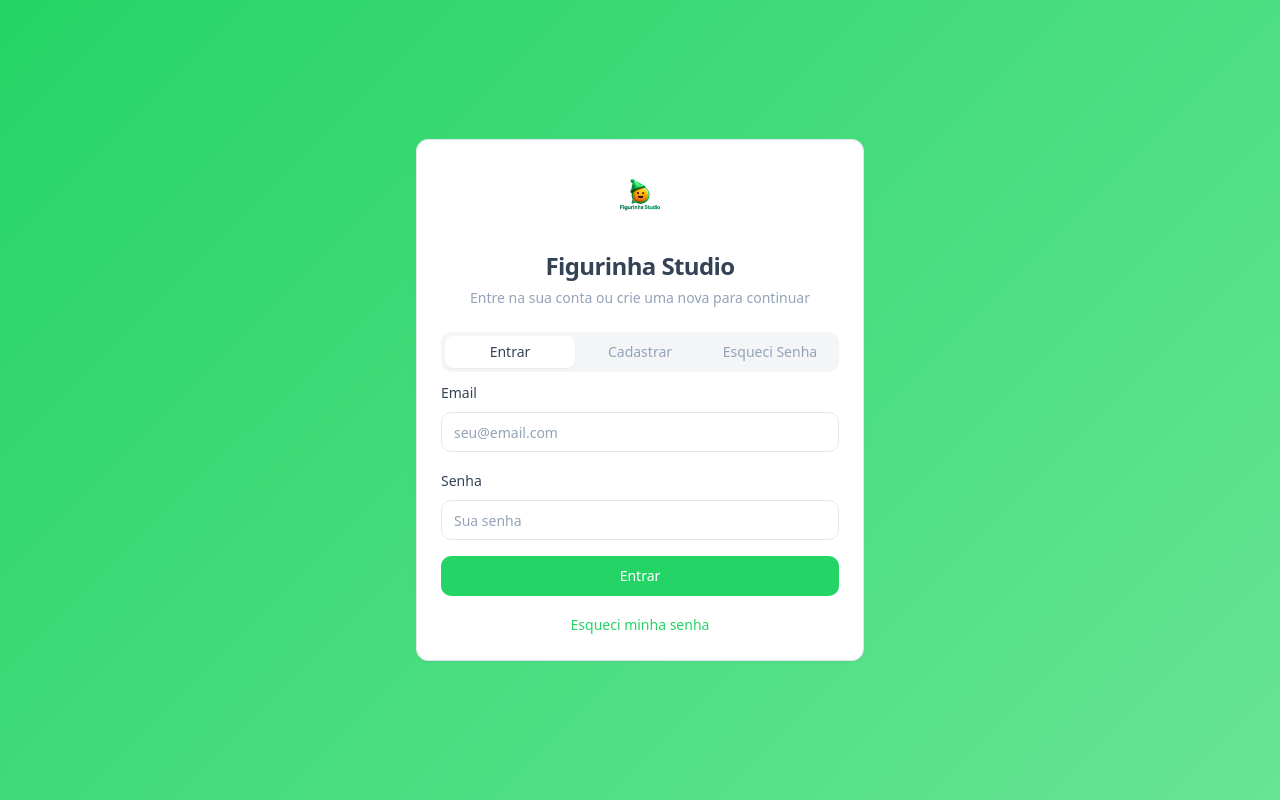
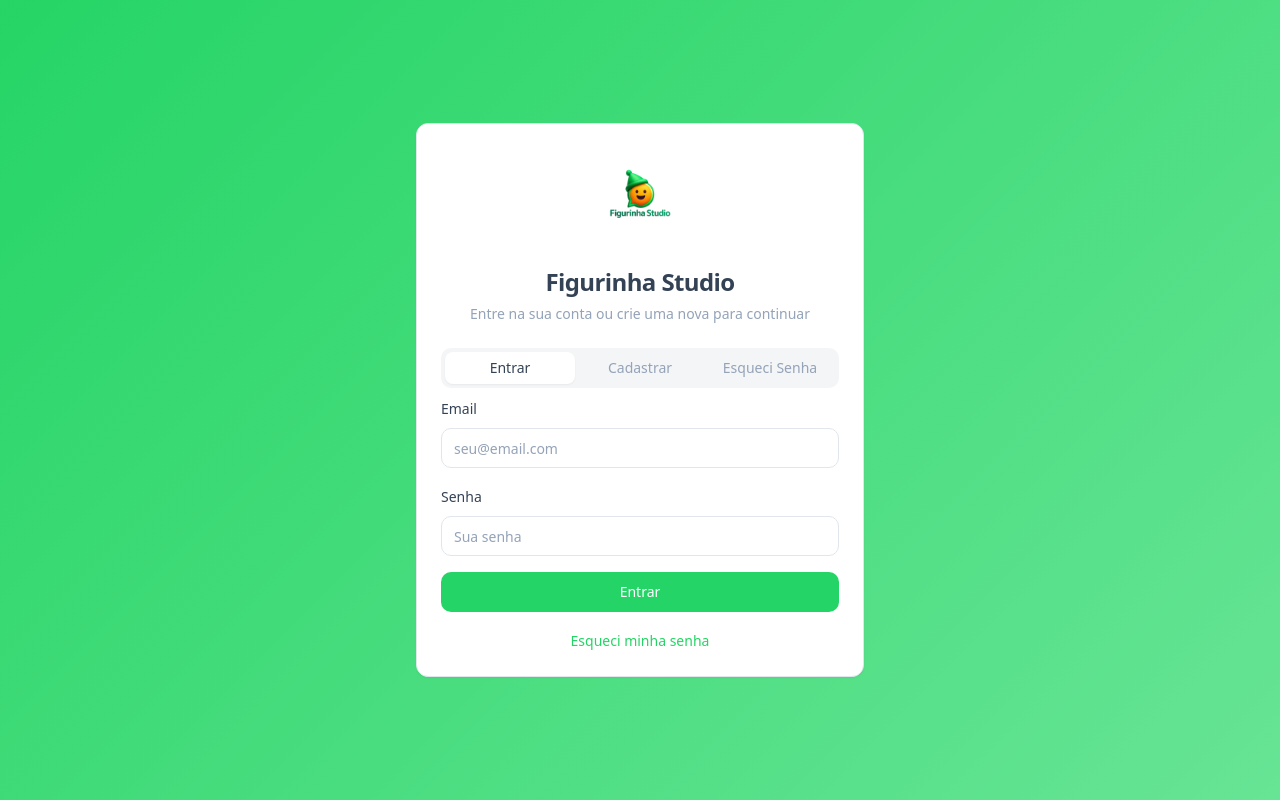
Before and after one commit to Chromotech-Tecnologia/figurinha-studio, a React (Vite) app: page /auth in a window 1280 px wide. Built offline with nearby package versions, Linux system fonts and the light colour scheme.

Commit message:
Aumentar tamanho dos logotipos

```diff
--- a/src/components/Footer.tsx
+++ b/src/components/Footer.tsx
@@ -11,7 +11,7 @@ export const Footer = () => {
           {/* Logo e Descrição */}
           <div className="space-y-4">
             <div className="flex items-center space-x-2">
-              <div className="w-12 h-12 flex items-center justify-center">
+              <div className="w-20 h-20 flex items-center justify-center">
                 <img src={logoImage} alt="Figurinha Studio" className="w-full h-full object-contain" />
               </div>
               <h3 className="text-xl font-bold text-primary">Figurinha Studio</h3>
--- a/src/components/Header.tsx
+++ b/src/components/Header.tsx
@@ -28,7 +28,7 @@ export const Header = () => {
         <div className="flex items-center justify-between">
           {/* Logo */}
           <div className="flex items-center space-x-2 cursor-pointer" onClick={() => navigate("/")}>
-            <div className="w-12 h-12 flex items-center justify-center">
+            <div className="w-20 h-20 flex items-center justify-center">
               <img src={logoImage} alt="Figurinha Studio" className="w-full h-full object-contain" />
             </div>
             <h1 className="text-xl font-bold text-primary">Figurinha Studio</h1>
--- a/src/pages/Auth.tsx
+++ b/src/pages/Auth.tsx
@@ -85,7 +85,7 @@ const Auth = () => {
     <div className="min-h-screen bg-gradient-primary flex items-center justify-center p-4">
       <Card className="w-full max-w-md">
         <CardHeader className="text-center">
-          <div className="w-16 h-16 rounded-lg flex items-center justify-center mx-auto mb-4">
+          <div className="w-24 h-24 rounded-lg flex items-center justify-center mx-auto mb-4">
             <img src={logoImage} alt="Figurinha Studio" className="w-full h-full object-contain" />
           </div>
           <CardTitle className="text-2xl">Figurinha Studio</CardTitle>
```
